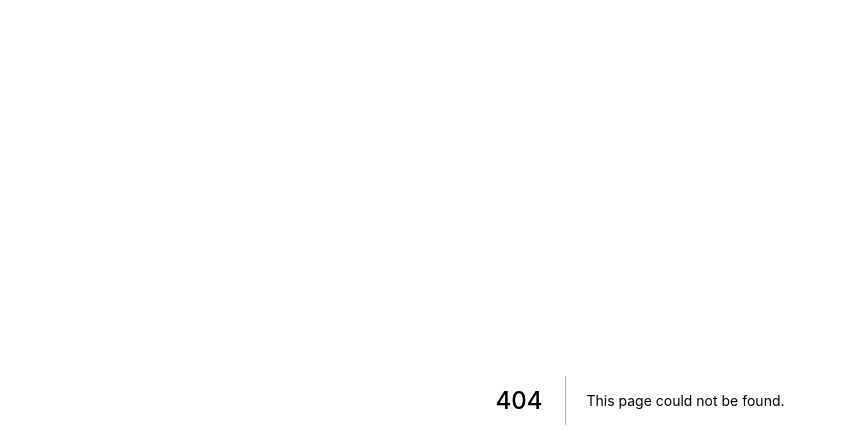
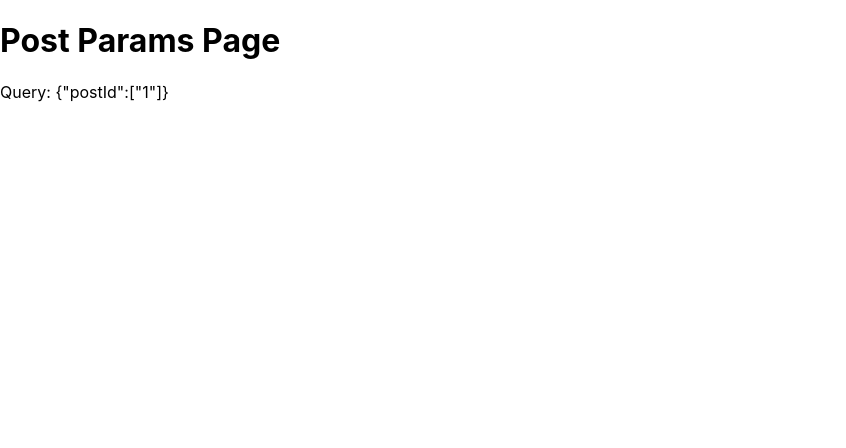
Before and after one commit to anotisme/new-nextjs, a Next.js app: page /posts/1 in a window 1280 px wide. Before the commit this address had no page. Shown: the top 448 px of the page, without its empty margins (0-846 px from the left). Built offline with nearby package versions, Linux system fonts and the light colour scheme.

Commit message:
Add some files

```diff
--- a/pages/about/about.tsx
+++ /dev/null
@@ -1,5 +0,0 @@
-function About() {
-  return <div>About</div>
-}
-
-export default About
--- a/pages/index.tsx
+++ b/pages/index.tsx
@@ -2,7 +2,6 @@ import type { NextPage } from 'next'
 import Head from 'next/head'
 import Image from 'next/image'
 import styles from '../styles/Home.module.css'
-import About from './about/about'
 
 const Home: NextPage = () => {
   return (
--- /dev/null
+++ b/pages/posts/[...postId].tsx
@@ -0,0 +1,14 @@
+import { useRouter } from "next/router"
+
+function PostParamsPage() {
+
+	const router = useRouter()
+	return (
+		<div>
+			<h1>Post Params Page</h1>
+			<p>Query: {JSON.stringify(router.query)}</p>
+		</div>
+	)
+}
+
+export default PostParamsPage
--- /dev/null
+++ b/pages/posts/create.tsx
@@ -0,0 +1,5 @@
+function CreatePostPage() {
+	return <div>CreatePostPage</div>
+}
+
+export default CreatePostPage
--- /dev/null
+++ b/pages/posts/index.tsx
@@ -0,0 +1,5 @@
+function PostPage() {
+  return <div>PostPage</div>
+}
+
+export default PostPage
```
Also changed, not shown: pages/csr.tsx (added, +9 -0 lines), pages/isr.tsx (added, +9 -0 lines), pages/posts/[postId].tsx (added, +14 -0 lines), pages/ssg.tsx (added, +9 -0 lines), pages/ssr.tsx (added, +9 -0 lines).
